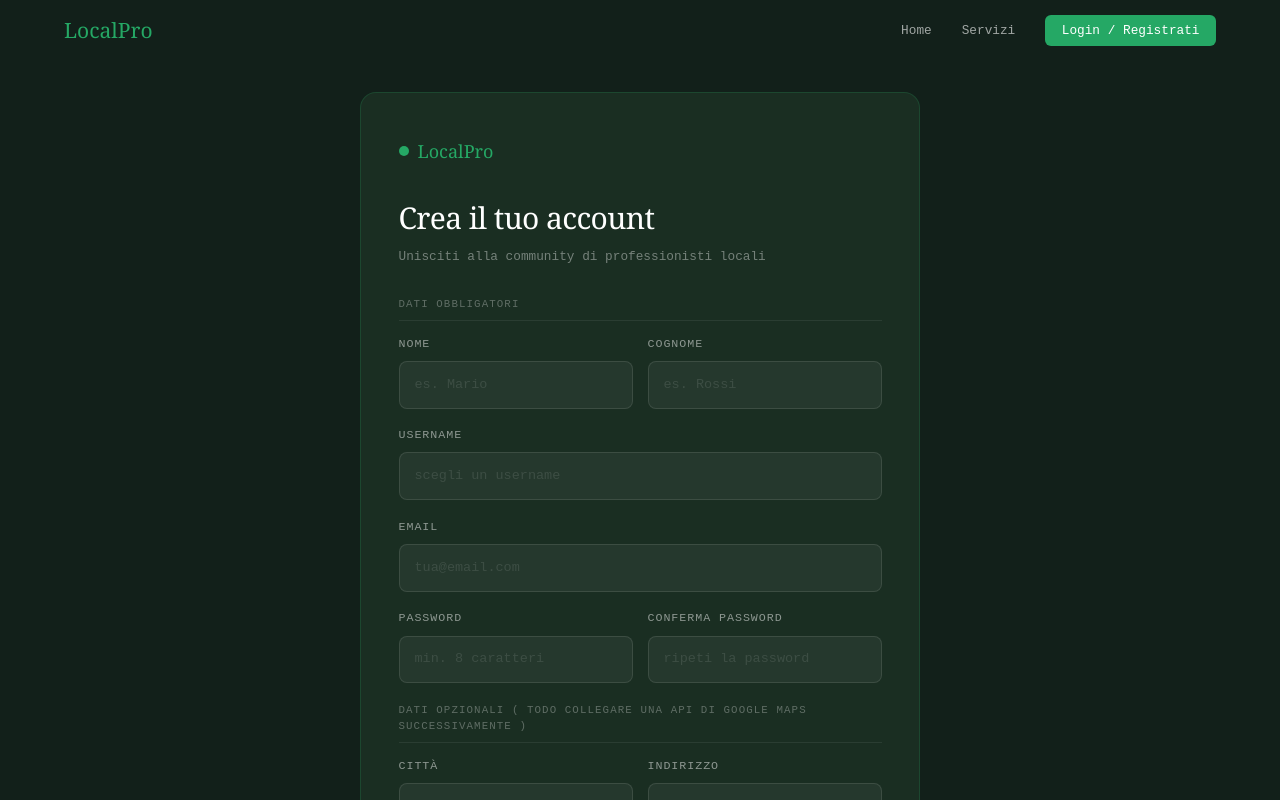
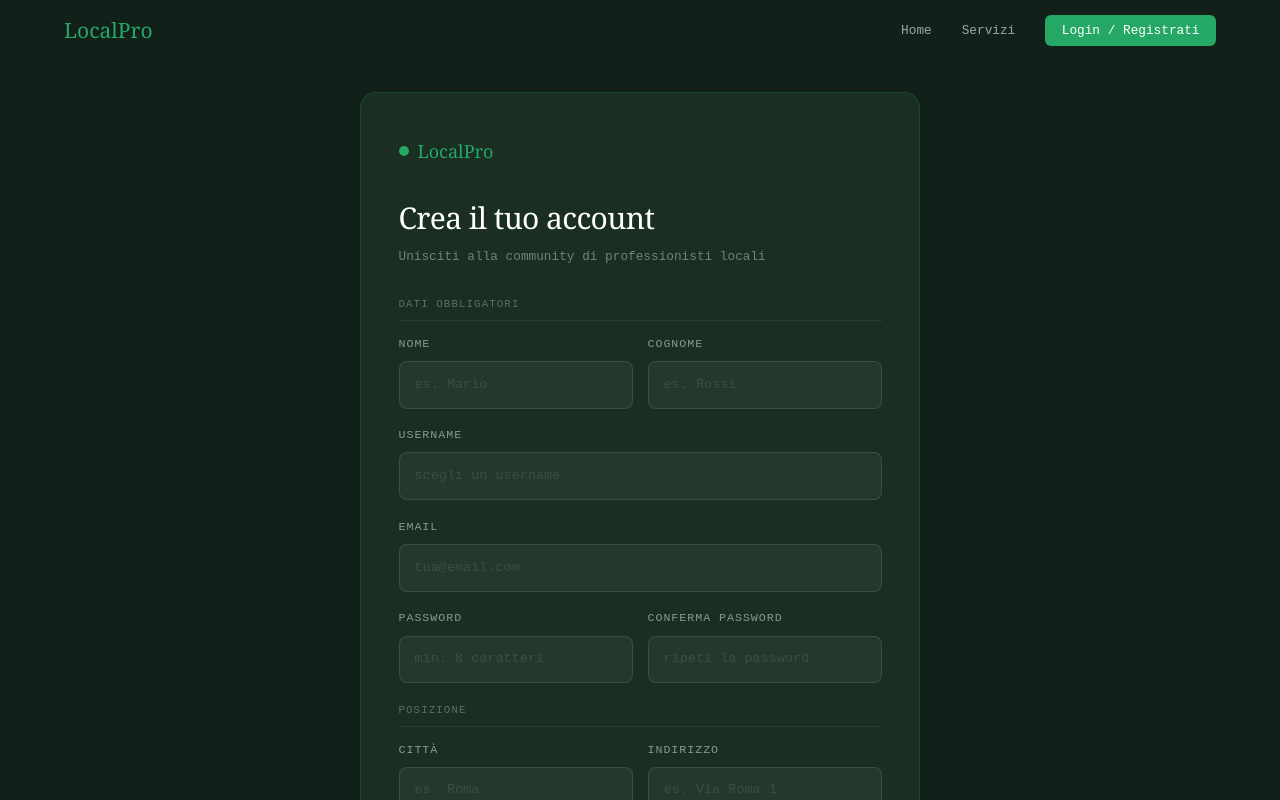
Before and after one commit to Mousum2002/localproFE, an Angular app: page /register in a window 1280 px wide. Shown: the top 800 px of the page. Built offline with nearby package versions, Linux system fonts and the light colour scheme; no server answers.

Commit message:
Very small fix in register page

```diff
--- a/src/app/register-page/register-page.html
+++ b/src/app/register-page/register-page.html
@@ -81,7 +81,7 @@
         </div>
       </div>
 
-      <div class="section-label">Dati opzionali ( TODO  collegare una api di Google Maps successivamente )</div>
+      <div class="section-label">Posizione</div>
 
       <!-- Città e indirizzo -->
       <div class="form-row">
--- a/src/environments/environment.development.ts
+++ b/src/environments/environment.development.ts
@@ -1,4 +1,4 @@
 export const environment = {
   production: false,
-  apiUrl: 'http://localhost:8089'
+  apiUrl: 'http://localhost:8080'
 };
```
Also changed, not shown: 1 other file (tests, documents, lock files or other folders).
